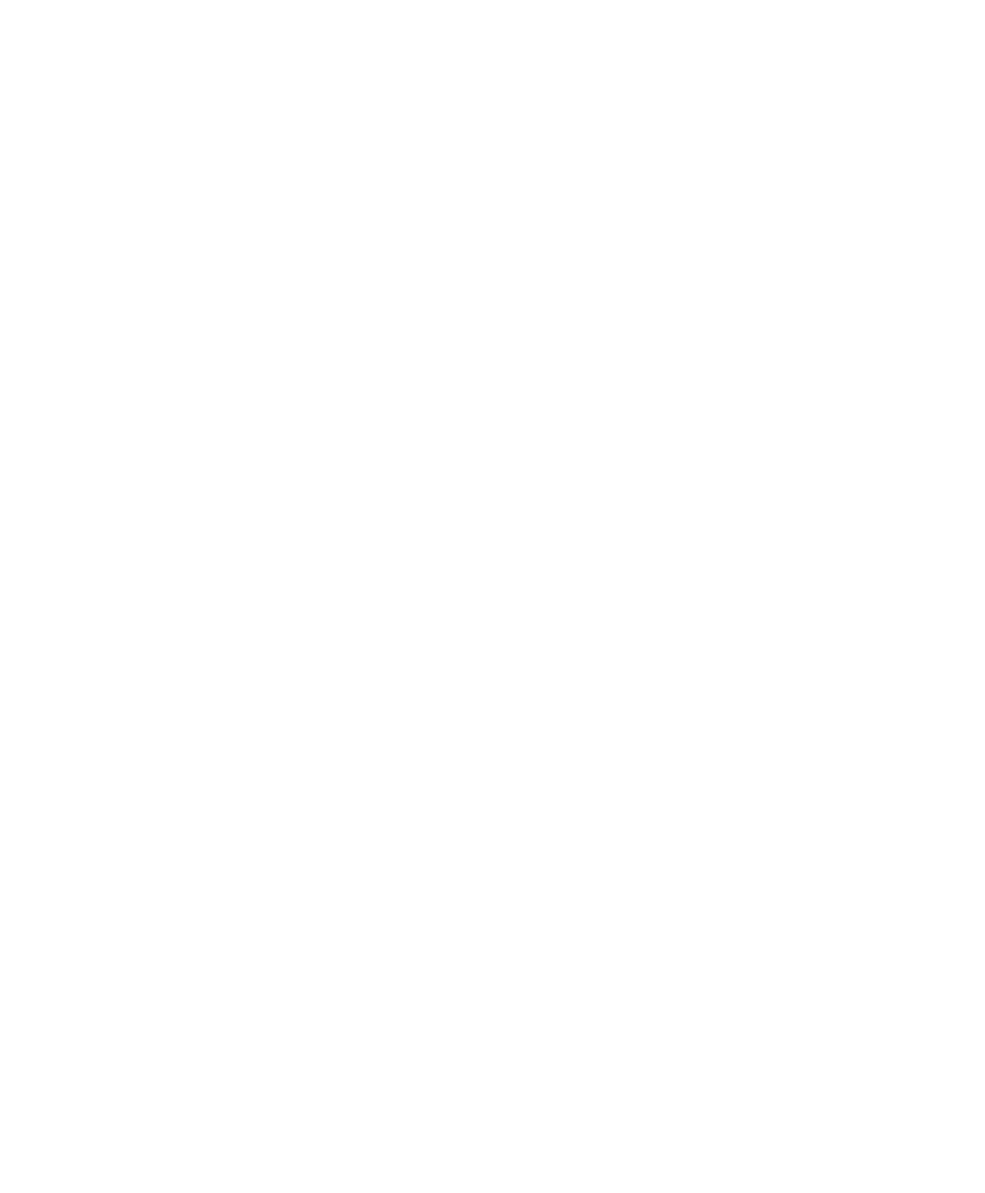
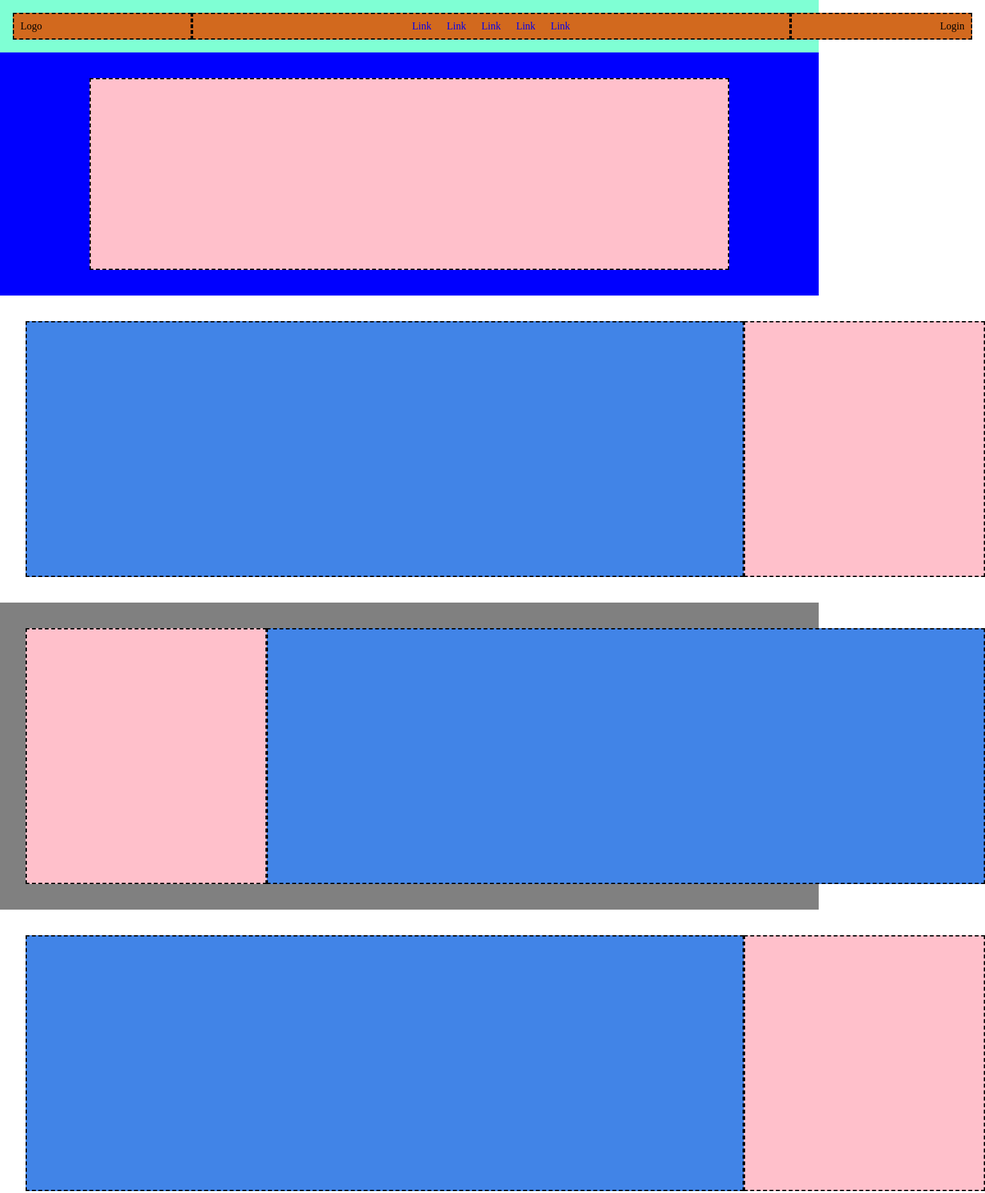
Before and after one commit to bittoMazza/htmlcss-struttura-discord, a plain HTML site: page index.html in a window 1280 px wide. Shown: the top 1865 px of the page at 64% size, 1540 px wide, since content can reach past the window. Before the commit the page ends 800 px from the top, so only its background shows below. Drawn offline with Linux system fonts and the light colour scheme.

Commit message:
Pagina finale completata(manca qualche dettaglio)

```diff
--- a/index.html
+++ b/index.html
@@ -9,13 +9,85 @@
 </head>
 <body>
     <header>
+        <section class="top-header">
+            <div class="container head-content">
+                <div class="logo-header border-flex">Logo</div>
+                <nav id="navbar" class="border-flex">
+                    <ul>
+                        <li><a href="#">Link</a></li>
+                        <li><a href="#">Link</a></li>
+                        <li><a href="#">Link</a></li>
+                        <li><a href="#">Link</a></li>
+                        <li><a href="#">Link</a></li>
+                    </ul>
+                </nav>
+                <div class="login border-flex">Login</div>
+            </div>
+        </section>
 
+        <section class="bottom-header">
+            <div class="banner border-flex">
+            </div>
+        </section>
     </header>
     <main>
+        <section class="section-container">
+            <div class="container section-flex">
+                <div class="big-content border-flex">
 
+                </div>
+                <div class="small-content border-flex">
+
+                </div>
+            </div>
+        </section>
+        <section class="section-container">
+            <div class="container section-flex">
+                <div class="small-content border-flex">
+
+                </div>
+                <div class="big-content border-flex">
+
+                </div>
+            </div>
+        </section>
+        <section class="section-container">
+            <div class="container section-flex">
+                <div class="big-content border-flex">
+
+                </div>
+                <div class="small-content border-flex ">
+
+                </div>
+            </div>
+        </section>
+        <section class="section-container">
+            <div class="container border-flex" id="last-main-content">
+            </div>
+        </section>
     </main>
     <footer>
-
+        <section class="top-footer">
+            <div class="container section-flex">
+                <div class="f-left-container border-flex">
+                </div>
+                <div class="f-right-container section-flex border-flex">
+                    <div class="f-right-content"></div>
+                    <div class="f-right-content"></div>
+                    <div class="f-right-content"></div>
+                    <div class="f-right-content"></div>
+                </div>
+            </div>
+        </section>
+        <hr>
+        <section class="bottom-footer">
+            <div class="container section-flex ">
+                <div class="logo-bottom border-flex">
+                 Logo
+                </div>
+                <button class="button-bottom border-flex">Bottone</button>
+            </div>
+        </section>
     </footer>
 </body>
 </html>
--- a/style.css
+++ b/style.css
@@ -3,3 +3,126 @@
     padding: 0;
     box-sizing: border-box;
 }
+.container{
+    width: 1500px;
+    margin: 0 auto;
+}
+.head-content{
+    background-color: chocolate;
+    display: flex;
+    justify-content: space-between;
+}
+.top-header{
+    background-color: aquamarine;
+    padding: 20px;
+}
+
+.section-container,.bottom-header{
+    padding:40px
+}
+.border-flex{
+    border:2px dashed #000;
+}
+
+#navbar{
+    flex-grow: 3;
+    text-align: center;
+}
+
+.logo-header,.login{
+    flex-grow: 1;
+}
+
+.login{
+    text-align: right;
+}
+li{
+    list-style: none;
+    display: inline-block;
+}
+
+li a{
+    display: inline-block;
+    text-decoration: none;
+}
+
+.logo-header,.login,li a,.logo-bottom,.button-bottom{
+    padding: 10px;
+}
+
+.bottom-header{
+    background-color: blue;
+}
+
+ .banner{
+    width: 1000px;
+    height: 300px;
+    margin: 0px auto;
+    background-color:pink ;
+}
+
+/* STILE MAIN */
+
+.section-flex{
+    display: flex;
+}
+
+.big-content{
+    background-color: rgb(65, 132, 231);
+    flex-grow: 3;
+    height: 400px;
+
+}
+
+.small-content{
+    background-color: pink;
+    flex-grow: 1;
+    height: 400px;
+}
+
+/* Provato ad usare selettori avanzati per cambiare colore background ogni 2 elementi main */
+
+main section:nth-child(2n){
+    background-color: grey;
+}
+
+#last-main-content{
+    height: 1000px;
+    background-color: green;
+}
+
+/* STILE FOOTER */
+ footer{
+    background-color: rgb(39, 37, 37);
+}
+
+
+ .top-footer{
+    padding: 10px 0 40px 0px;
+ }
+.f-left-container{
+    height: 500px;
+    background-color: hotpink;
+    width: 30%;
+}
+
+.f-right-container{
+    width: 70%;
+}
+.f-right-content{
+    height: 500px;
+    width: calc(100% / 4);
+    background-color: aquamarine;
+    border:2px dashed #fff;
+}
+
+.bottom-footer{
+     padding-top: 40px;
+}
+
+.bottom-footer>div{
+    background-color: aquamarine;
+    height: 50px;
+    justify-content: space-between;
+    align-items: center;
+}
```
